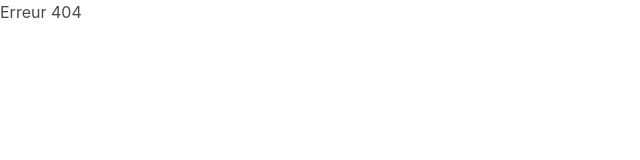
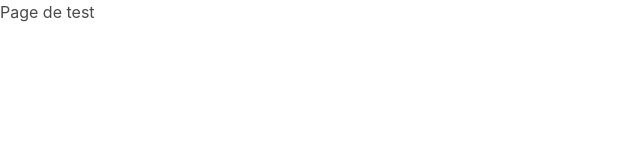
Before and after one commit to Jeremylo1/tract-heure-app, a React (Create React App) app: page /test in a window 1280 px wide. Shown: the top 160 px of the page, without its empty margins (0-640 px from the left). Built offline with nearby package versions, Linux system fonts and the light colour scheme.

Commit message:
Page de test

```diff
--- a/src/index.jsx
+++ b/src/index.jsx
@@ -6,6 +6,7 @@ import { BrowserRouter as Router, Routes, Route } from 'react-router-dom'
 import Home from './pages/home'
 import Inventory from './pages/inventory'
 import Calendar from './pages/calendar'
+import Test from './pages/test'
 /*Components*/
 import Header from './components/header'
 import Footer from './components/footer'
@@ -17,6 +18,7 @@ root.render(
     <Router>
       <Routes>
         <Route path="/" element={<Home />} />
+        <Route path="/test" element={<Test />} />
         <Route path="*" element={<Error />} />
       </Routes>
     </Router>
--- /dev/null
+++ b/src/pages/test.jsx
@@ -0,0 +1,12 @@
+import { Link } from 'react-router-dom'
+import 'bulma/css/bulma.min.css'
+
+function Test() {
+  return (
+    <div>
+      <h1> Page de test </h1>
+    </div>
+  )
+}
+
+export default Test
```
